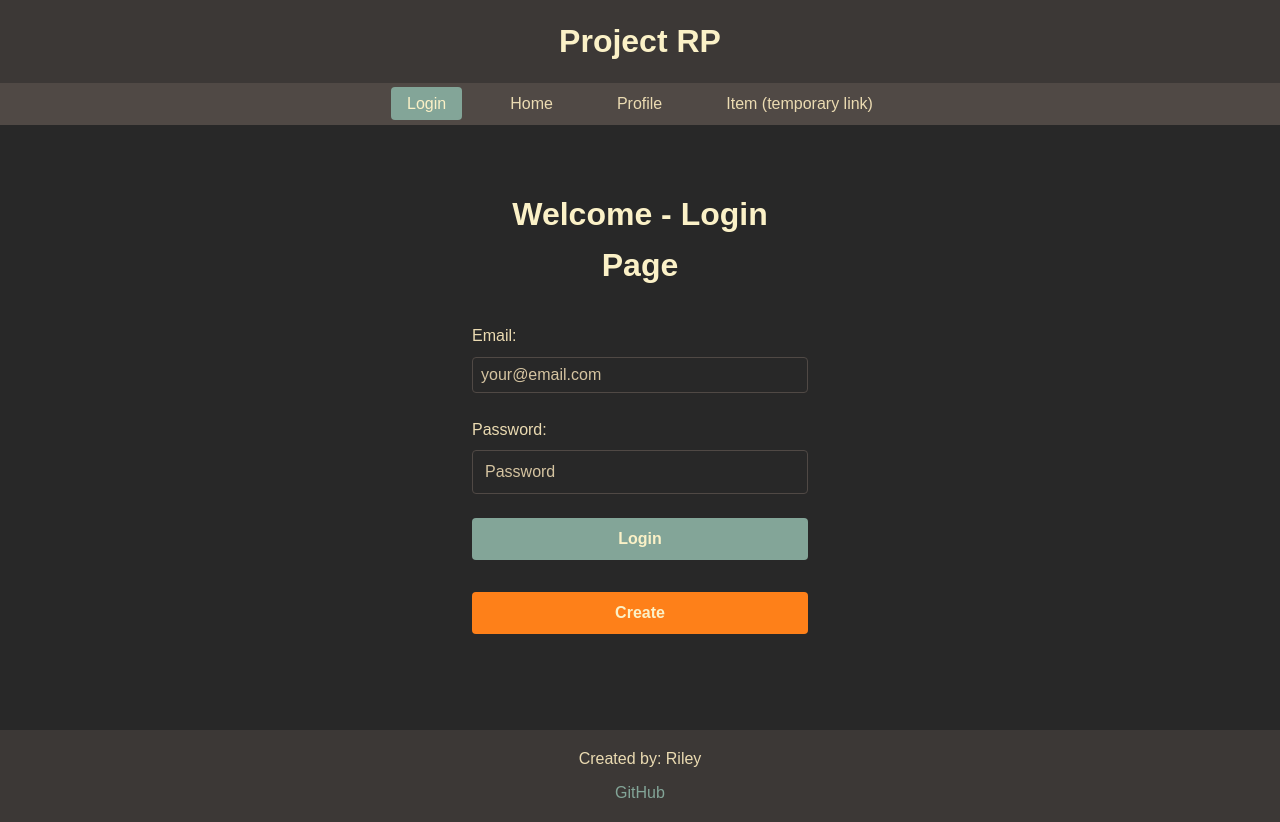
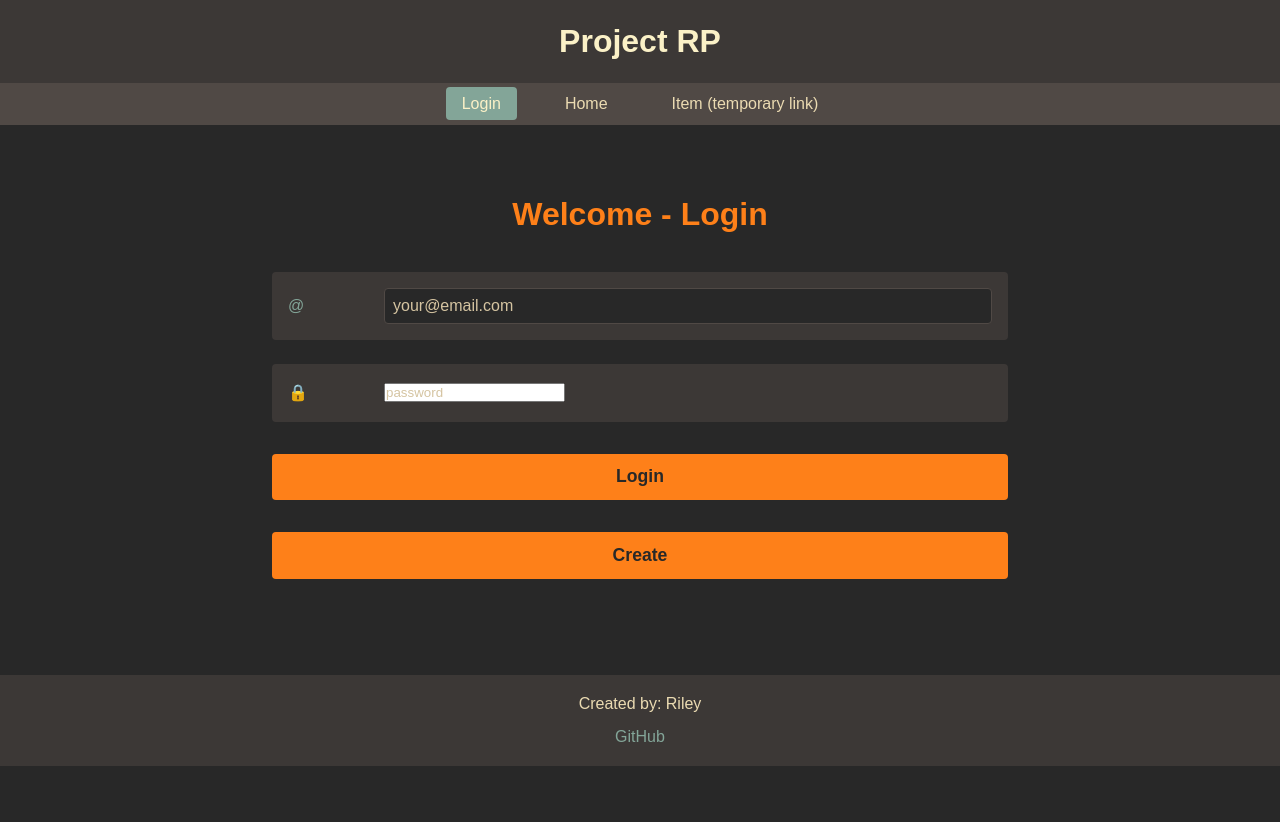
Before and after one commit to ridapr/Startup2024, a React (Vite) app: page / in a window 1280 px wide. After the commit the page ends 800 px from the top, so only its background shows below. Built offline with nearby package versions, Linux system fonts and the light colour scheme.

Commit message:
Added real Login using MongoDB, and hid the Profile page until after authentication

```diff
--- a/src/App.jsx
+++ b/src/App.jsx
@@ -4,10 +4,15 @@ import { Login } from './login/login';
 import { Home } from './home/home';
 import { Profile } from './profile/profile';
 import { Item } from './item/item';
-
+import { AuthState } from './login/authState';
+// import 'bootstrap/dist/css/bootstrap.min.css';
 import './App.css'
 
 function App() {
+  const [userName, setUserName] = React.useState(localStorage.getItem('userName') || '');
+  const currentAuthState = userName ? AuthState.Authenticated : AuthState.Unauthenticated;
+  const [authState, setAuthState] = React.useState(currentAuthState);
+
   return (
     <BrowserRouter>
       <div>
@@ -20,20 +25,19 @@ function App() {
                   Login
                 </NavLink>
               </li>
-              {/* {authState === AuthState.Authenticated && ( */}
                 <li className='nav-item'>
                   <NavLink className='nav-link' to='home'>
                     Home
                   </NavLink>
                 </li>
-              {/* )} */}
-              {/* {authState === AuthState.Authenticated && ( */}
+
+              {authState === AuthState.Authenticated && (
                 <li className='nav-item'>
                   <NavLink className='nav-link' to='profile'>
                     Profile
                   </NavLink>
                 </li>
-              {/* )} */}
+              )}
               <li className='nav-item'>
                 <NavLink className='nav-link' to='item'>
                   Item (temporary link)
@@ -44,7 +48,21 @@ function App() {
         </header>
 
         <Routes>
-          <Route path="/" element={<Login />} />
+        <Route
+            path='/'
+            element={
+              <Login
+                userName={userName}
+                authState={authState}
+                onAuthChange={(userName, authState) => {
+                  setAuthState(authState);
+                  setUserName(userName);
+                }}
+              />
+            }
+            exact
+          />
+          {/* <Route path="/" element={<Login />} /> */}
           <Route path="/home" element={<Home />} />
           <Route path="/profile" element={<Profile />} />
           <Route path="/item" element={<Item />} />
--- a/src/home/home.jsx
+++ b/src/home/home.jsx
@@ -7,7 +7,7 @@ export function Home() {
   const [quote, setQuote] = React.useState('Loading...');
   const [quoteAuthor, setQuoteAuthor] = React.useState('unknown');
 
-  // We only want this to render the first time the component is created and so we provide an empty dependency list.
+
   React.useEffect(() => {
     fetch('https://quote.cs260.click')
       .then((response) => response.json())
--- a/src/item/item.jsx
+++ b/src/item/item.jsx
@@ -33,9 +33,7 @@ export function Item(){
                     <input type="text" placeholder="Review" />
                 </div>
                 <button type="submit">Submit</button>
-                <div className='average-rating'>
-                    <span>Average Rating: ***** (this will use websocket data to show the average rating of the media)</span>
-                </div>
+
                 <h2>Reviews (Websocket data)</h2>
 
                 <Button onClick={handleClick}>Refresh Reviews (test)</Button>
--- /dev/null
+++ b/src/login/authenticated.jsx
@@ -0,0 +1,33 @@
+import React from 'react';
+import { useNavigate } from 'react-router-dom';
+
+import Button from 'react-bootstrap/Button';
+
+// import './authenticated.css';
+
+export function Authenticated(props) {
+  const navigate = useNavigate();
+
+  function logout() {
+    fetch(`/api/auth/logout`, {
+      method: 'delete',
+    })
+      .catch(() => {
+        // Logout failed. Assuming offline
+      })
+      .finally(() => {
+        localStorage.removeItem('userName');
+        props.onLogout();
+      });
+  }
+
+  return (
+    <div>
+      <div className='playerName'>Welcome, {props.userName}</div>
+
+      <Button variant='secondary' onClick={() => logout()}>
+        Logout
+      </Button>
+    </div>
+  );
+}
--- a/src/login/login.jsx
+++ b/src/login/login.jsx
@@ -1,49 +1,47 @@
 import React from 'react';
-
 import './login.css';
 
-// import { Unauthenticated } from './unauthenticated';
-// import { Authenticated } from './authenticated';
-// import { AuthState } from './authState';
+import { Unauthenticated } from './unauthenticated';
+import { Authenticated } from './authenticated';
+import { AuthState } from './authState';
 
-
-export function Login() {
-    return (
-        <main className="login-container">
-            <h1>Welcome - Login Page</h1>
-            <form method="get" action="play.html">
-                <div>
-                    <span>Email:</span>
-                    <input type="text" placeholder="your@email.com" />
-                </div>
-                <div>
-                    <span>Password:</span>
-                    <input type="password" placeholder="Password" />
-                </div>
-                <button type="submit">Login</button>
-                <button type="submit">Create</button>
-            </form>
-        </main>
-    );
+export function Login({ userName, authState, onAuthChange }) {
+  return (
+    <main className='Login-container'>
+      <div>
+        {authState !== AuthState.Unknown && <h1>Welcome - Login</h1>}
+        {authState === AuthState.Authenticated && (
+          <Authenticated userName={userName} onLogout={() => onAuthChange(userName, AuthState.Unauthenticated)} />
+        )}
+        {authState === AuthState.Unauthenticated && (
+          <Unauthenticated
+            userName={userName}
+            onLogin={(loginUserName) => {
+              onAuthChange(loginUserName, AuthState.Authenticated);
+            }}
+          />
+        )}
+      </div>
+    </main>
+  );
 }
 
-// export function Login_test({ userName, authState, onAuthChange }) {
+// export function Login() {
 //     return (
-//       <main className='login-container'>
-//         <div>
-//           {authState !== AuthState.Unknown && <h1>Welcome - Login Page</h1>}
-//           {authState === AuthState.Authenticated && (
-//             <Authenticated userName={userName} onLogout={() => onAuthChange(userName, AuthState.Unauthenticated)} />
-//           )}
-//           {authState === AuthState.Unauthenticated && (
-//             <Unauthenticated
-//               userName={userName}
-//               onLogin={(loginUserName) => {
-//                 onAuthChange(loginUserName, AuthState.Authenticated);
-//               }}
-//             />
-//           )}
-//         </div>
-//       </main>
+//         <main className="login-container">
+//             <h1>Welcome - Login Page</h1>
+//             <form method="get" action="play.html">
+//                 <div>
+//                     <span>Email:</span>
+//                     <input type="text" placeholder="your@email.com" />
+//                 </div>
+//                 <div>
+//                     <span>Password:</span>
+//                     <input type="password" placeholder="Password" />
+//                 </div>
+//                 <button type="submit">Login</button>
+//                 <button type="submit">Create</button>
+//             </form>
+//         </main>
 //     );
-//   }
+// }
--- /dev/null
+++ b/src/login/messageDialog.jsx
@@ -0,0 +1,15 @@
+import React from 'react';
+
+import Button from 'react-bootstrap/Button';
+import Modal from 'react-bootstrap/Modal';
+
+export function MessageDialog(props) {
+  return (
+    <Modal {...props} show={props.message} centered>
+      <Modal.Body>{props.message}</Modal.Body>
+      <Modal.Footer>
+        <Button onClick={props.onHide}>Close</Button>
+      </Modal.Footer>
+    </Modal>
+  );
+}
--- /dev/null
+++ b/src/login/unauthenticated.jsx
@@ -0,0 +1,59 @@
+import React from 'react';
+import './login.css';
+
+import Button from 'react-bootstrap/Button';
+import { MessageDialog } from './messageDialog';
+
+export function Unauthenticated(props) {
+  const [userName, setUserName] = React.useState(props.userName);
+  const [password, setPassword] = React.useState('');
+  const [displayError, setDisplayError] = React.useState(null);
+
+  async function loginUser() {
+    loginOrCreate(`/api/auth/login`);
+  }
+
+  async function createUser() {
+    loginOrCreate(`/api/auth/create`);
+  }
+
+  async function loginOrCreate(endpoint) {
+    const response = await fetch(endpoint, {
+      method: 'post',
+      body: JSON.stringify({ email: userName, password: password }),
+      headers: {
+        'Content-type': 'application/json; charset=UTF-8',
+      },
+    });
+    if (response?.status === 200) {
+      localStorage.setItem('userName', userName);
+      props.onLogin(userName);
+    } else {
+      const body = await response.json();
+      setDisplayError(`⚠ Error: ${body.msg}`);
+    }
+  }
+
+  return (
+    <>
+      <div>
+        <div className='input-group mb-3'>
+          <span className='input-group-text'>@</span>
+          <input type='text' value={userName} onChange={(e) => setUserName(e.target.value)} placeholder='your@email.com' />
+        </div>
+        <div className='input-group mb-3'>
+          <span className='input-group-text'>🔒</span>
+          <input type='password' onChange={(e) => setPassword(e.target.value)} placeholder='password' />
+        </div>
+        <Button variant='primary' onClick={() => loginUser()} disabled={!userName || !password}>
+          Login
+        </Button>
+        <Button variant='secondary' onClick={() => createUser()} disabled={!userName || !password}>
+          Create
+        </Button>
+      </div>
+
+      <MessageDialog message={displayError} onHide={() => setDisplayError(null)} />
+    </>
+  );
+}
```
Also changed, not shown: 2 other files (tests, documents, lock files or other folders).
